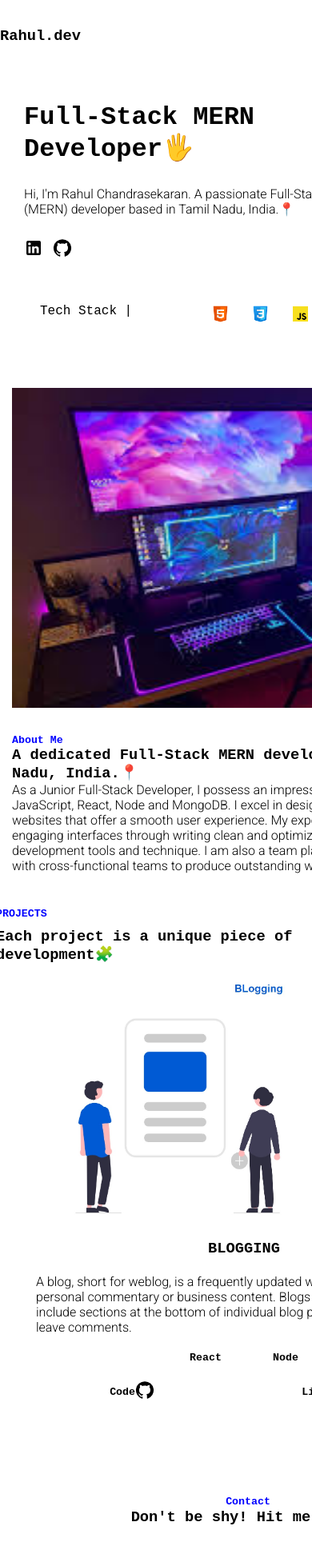
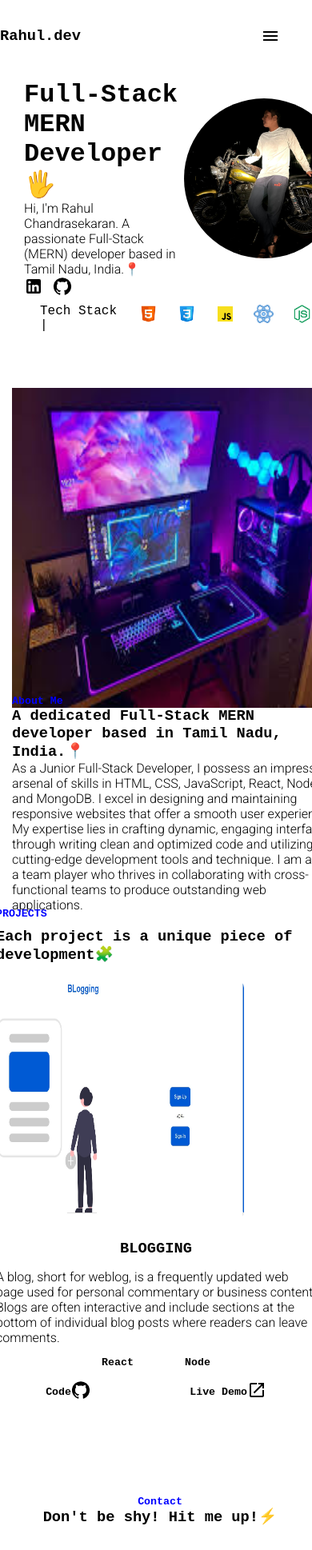
Before and after one commit to RahulChan35/Rahul-Portfolio, a React (Vite) app: page / in a window 390 px wide. Shown: the top 1938 px of the page at 80% size. Built offline with nearby package versions, Linux system fonts and the light colour scheme; a web font is replaced by a local one.

Commit message:
fourth commit

```diff
--- a/src/index.css
+++ b/src/index.css
@@ -336,7 +336,7 @@ color: blue;
 /* NAVBAR.css */
 @media only screen and (max-width: 600px) {
   .navbar {
-    width: 650px;
+    width: 41s0px;
     margin-left: 0px;
   }
 
@@ -367,13 +367,13 @@ color: blue;
     display: flex;
     align-items: center;
     justify-content: center;
-    width: 600px;
+    width: 400px;
     margin: 30px;
   }
 
   .home-component > .bottom {
     margin-left: 50px;
-    width: 500px;
+    width: 400px;
   }
 }
 
@@ -383,7 +383,7 @@ color: blue;
   .about-container {
     margin: 15px;
       height: 620px;
-      width: 620px;
+      width: 400px;
   }
 
   .about-component {
@@ -391,22 +391,22 @@ color: blue;
     align-items: center;
     justify-content: space-between;
     flex-direction: column;
-    width: 620px;
+    width: 400px;
     height: 620px;
   }
 
   .about-component > .left {
     display: block;
-    width: 620px;
+    width: 400px;
     height: 400px;
   }
 
   .about-component > .left > .parent {
-    width: 640px;
+    width: 400px;
   }
 
   .about-component > .left > .parent > .first-child > img {
-    width: 640px;
+    width: 400px;
     height: 400px;
   }
 
@@ -415,7 +415,7 @@ color: blue;
     align-items: flex-start;
     justify-content: center;
     flex-direction: column;
-    width: 620px;
+    width: 400px;
     height: 200px;
   }
 }
@@ -429,12 +429,12 @@ color: blue;
   }
 
   .project-component > .all-projects {
-    width: 620px;
+    width: 400px;
     height: 600px;
   }
 
   .left-single-project  {
-    width: 620px;
+    width: 400px;
     height: 550px;
     display: flex;
     align-items: center;
@@ -449,12 +449,12 @@ color: blue;
 
   .left-single-project > .left > img {
     margin: 20px;
-    width: 620px;
+    width: 400px;
     height: 300px;
   }
 
   .left-single-project > .right {
-    width: 520px;
+    width: 400px;
     height: 300px;
     display: flex;
     align-items: center;
@@ -469,11 +469,11 @@ color: blue;
 /* CONTACT.css */
 @media only screen and (max-width: 600px) {
   .contact-container {
-    width: 620px;
+    width: 400px;
   }
 
   .contact-component {
-    width: 620px;
+    width:400px;
     height: 100px;
     display: flex;
     align-items: center;
```
